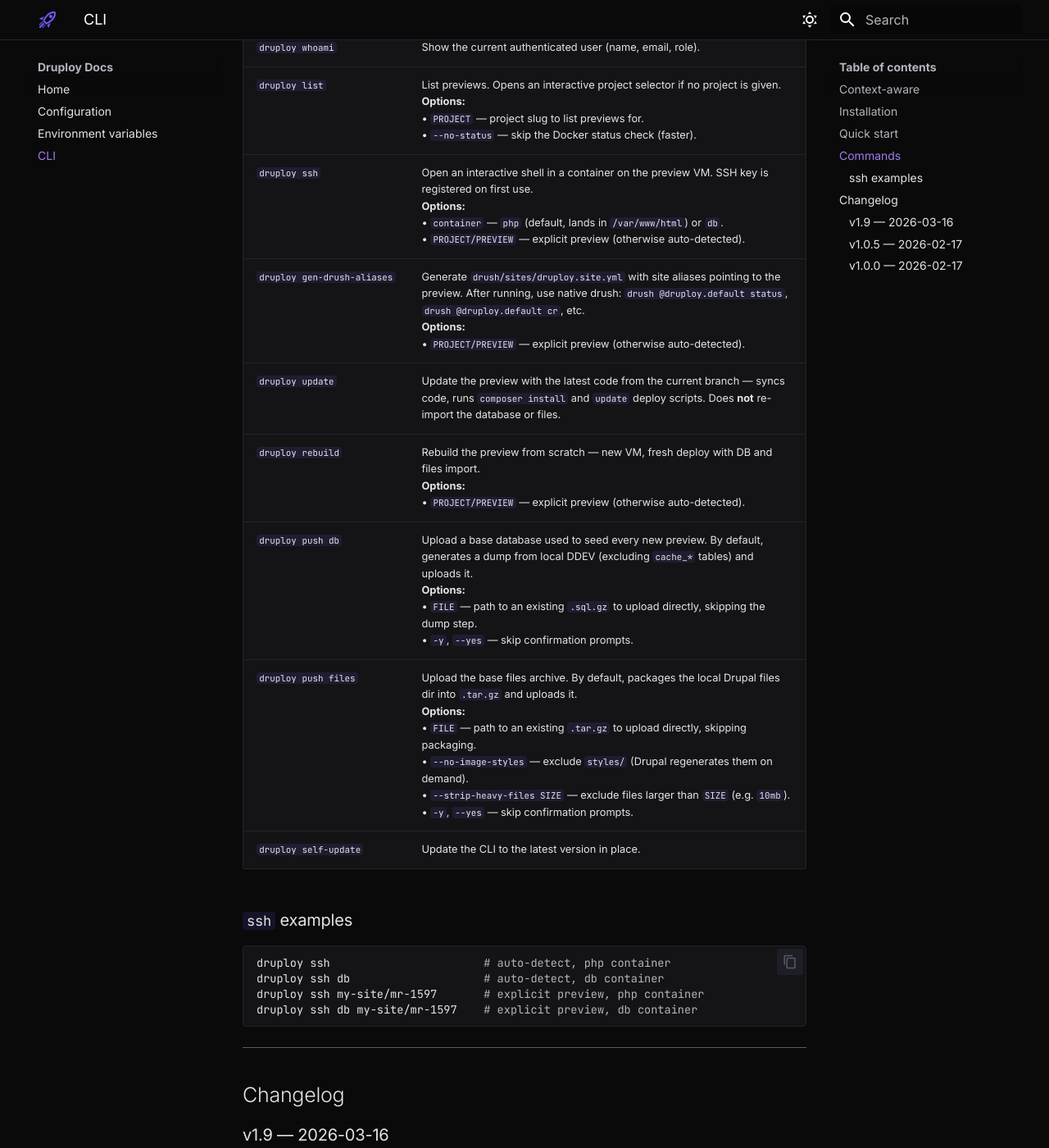
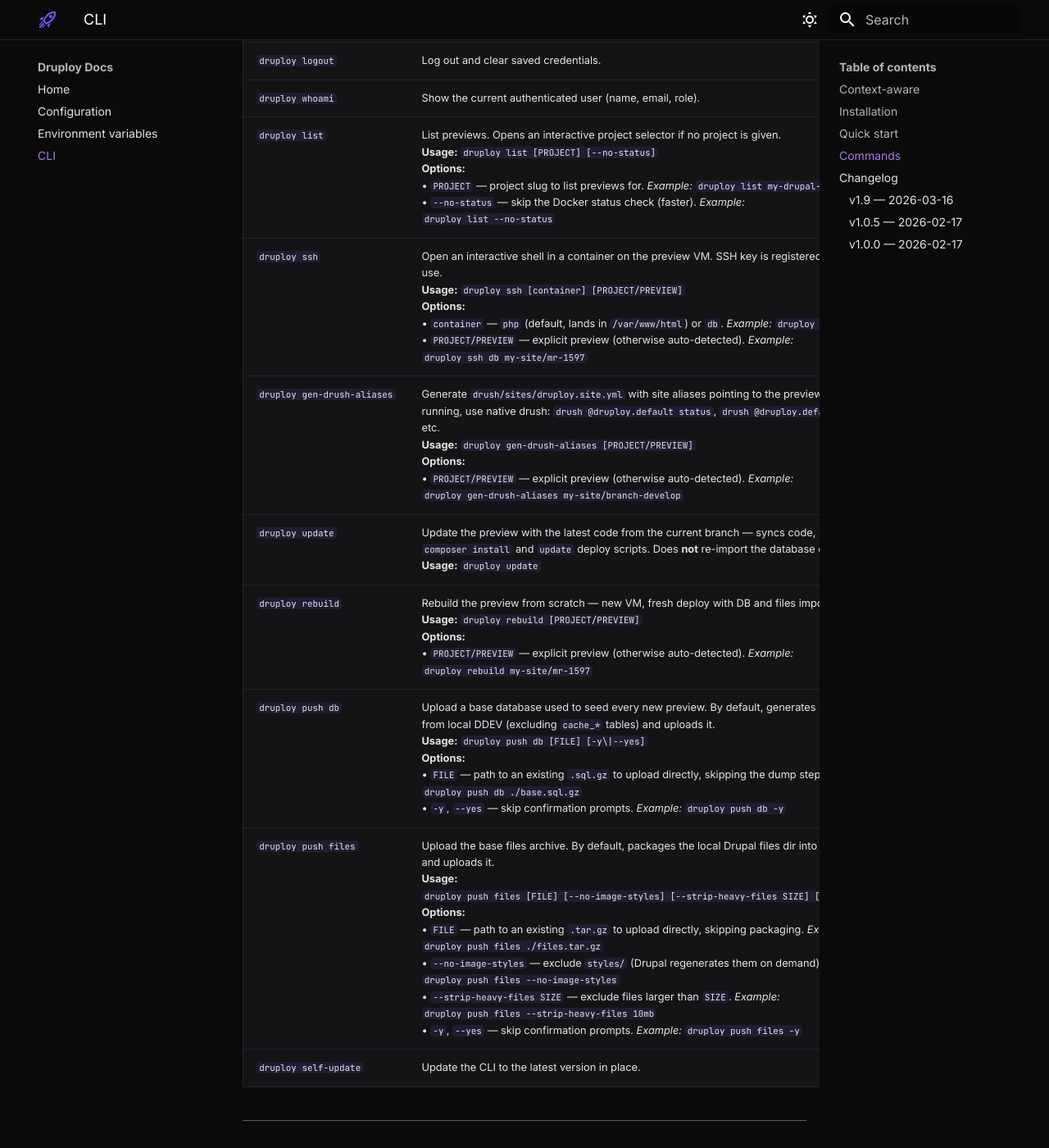
Before and after one commit to capynet/preview-server, an MkDocs documentation site: the page built from docs/docs/cli.md, in a window 1280 px wide and 1400 px high, scrolled down 1879 px. Shown: the whole window at 82% size. Built offline with MkDocs 1.6.1 and Material for MkDocs 9.7.7, drawn with Linux system fonts in a browser that asks for light colours; some of the changed text lies outside the part shown.

Commit message:
docs(cli): add signature and per-option examples to command table
Each Description cell now shows the full Usage signature and an
Example line per option, so users can see real invocations
alongside the descriptions.

Co-Authored-By: Claude Opus 4.7 (1M context) <noreply@anthropic.com>

````diff
--- a/docs/docs/cli.md
+++ b/docs/docs/cli.md
@@ -62,27 +62,18 @@ When `PROJECT/PREVIEW` is not provided, the CLI auto-detects it from the current
 
 | Command | Description |
 |---|---|
-| `druploy login` | Authenticate via browser (device flow).<br>**Options:**<br>• `--no-browser` — print the authorization URL instead of opening a browser. |
-| `druploy setup` | Scaffold a Drupal project for previews: creates `druploy.yml`, `web/sites/default/settings.druploy.php`, and `scripts/druploy/`. Run from the project root.<br>**Options:**<br>• `--override` — overwrite existing files with the latest templates. |
+| `druploy login` | Authenticate via browser (device flow).<br>**Usage:** `druploy login [--no-browser]`<br>**Options:**<br>• `--no-browser` — print the authorization URL instead of opening a browser. _Example:_ `druploy login --no-browser` |
+| `druploy setup` | Scaffold a Drupal project for previews: creates `druploy.yml`, `web/sites/default/settings.druploy.php`, and `scripts/druploy/`. Run from the project root.<br>**Usage:** `druploy setup [--override]`<br>**Options:**<br>• `--override` — overwrite existing files with the latest templates. _Example:_ `druploy setup --override` |
 | `druploy logout` | Log out and clear saved credentials. |
 | `druploy whoami` | Show the current authenticated user (name, email, role). |
-| `druploy list` | List previews. Opens an interactive project selector if no project is given.<br>**Options:**<br>• `PROJECT` — project slug to list previews for.<br>• `--no-status` — skip the Docker status check (faster). |
-| `druploy ssh` | Open an interactive shell in a container on the preview VM. SSH key is registered on first use.<br>**Options:**<br>• `container` — `php` (default, lands in `/var/www/html`) or `db`.<br>• `PROJECT/PREVIEW` — explicit preview (otherwise auto-detected). |
-| `druploy gen-drush-aliases` | Generate `drush/sites/druploy.site.yml` with site aliases pointing to the preview. After running, use native drush: `drush @druploy.default status`, `drush @druploy.default cr`, etc.<br>**Options:**<br>• `PROJECT/PREVIEW` — explicit preview (otherwise auto-detected). |
-| `druploy update` | Update the preview with the latest code from the current branch — syncs code, runs `composer install` and `update` deploy scripts. Does **not** re-import the database or files. |
-| `druploy rebuild` | Rebuild the preview from scratch — new VM, fresh deploy with DB and files import.<br>**Options:**<br>• `PROJECT/PREVIEW` — explicit preview (otherwise auto-detected). |
-| `druploy push db` | Upload a base database used to seed every new preview. By default, generates a dump from local DDEV (excluding `cache_*` tables) and uploads it.<br>**Options:**<br>• `FILE` — path to an existing `.sql.gz` to upload directly, skipping the dump step.<br>• `-y`, `--yes` — skip confirmation prompts. |
-| `druploy push files` | Upload the base files archive. By default, packages the local Drupal files dir into `.tar.gz` and uploads it.<br>**Options:**<br>• `FILE` — path to an existing `.tar.gz` to upload directly, skipping packaging.<br>• `--no-image-styles` — exclude `styles/` (Drupal regenerates them on demand).<br>• `--strip-heavy-files SIZE` — exclude files larger than `SIZE` (e.g. `10mb`).<br>• `-y`, `--yes` — skip confirmation prompts. |
+| `druploy list` | List previews. Opens an interactive project selector if no project is given.<br>**Usage:** `druploy list [PROJECT] [--no-status]`<br>**Options:**<br>• `PROJECT` — project slug to list previews for. _Example:_ `druploy list my-drupal-site`<br>• `--no-status` — skip the Docker status check (faster). _Example:_ `druploy list --no-status` |
+| `druploy ssh` | Open an interactive shell in a container on the preview VM. SSH key is registered on first use.<br>**Usage:** `druploy ssh [container] [PROJECT/PREVIEW]`<br>**Options:**<br>• `container` — `php` (default, lands in `/var/www/html`) or `db`. _Example:_ `druploy ssh db`<br>• `PROJECT/PREVIEW` — explicit preview (otherwise auto-detected). _Example:_ `druploy ssh db my-site/mr-1597` |
+| `druploy gen-drush-aliases` | Generate `drush/sites/druploy.site.yml` with site aliases pointing to the preview. After running, use native drush: `drush @druploy.default status`, `drush @druploy.default cr`, etc.<br>**Usage:** `druploy gen-drush-aliases [PROJECT/PREVIEW]`<br>**Options:**<br>• `PROJECT/PREVIEW` — explicit preview (otherwise auto-detected). _Example:_ `druploy gen-drush-aliases my-site/branch-develop` |
+| `druploy update` | Update the preview with the latest code from the current branch — syncs code, runs `composer install` and `update` deploy scripts. Does **not** re-import the database or files.<br>**Usage:** `druploy update` |
+| `druploy rebuild` | Rebuild the preview from scratch — new VM, fresh deploy with DB and files import.<br>**Usage:** `druploy rebuild [PROJECT/PREVIEW]`<br>**Options:**<br>• `PROJECT/PREVIEW` — explicit preview (otherwise auto-detected). _Example:_ `druploy rebuild my-site/mr-1597` |
+| `druploy push db` | Upload a base database used to seed every new preview. By default, generates a dump from local DDEV (excluding `cache_*` tables) and uploads it.<br>**Usage:** `druploy push db [FILE] [-y\|--yes]`<br>**Options:**<br>• `FILE` — path to an existing `.sql.gz` to upload directly, skipping the dump step. _Example:_ `druploy push db ./base.sql.gz`<br>• `-y`, `--yes` — skip confirmation prompts. _Example:_ `druploy push db -y` |
+| `druploy push files` | Upload the base files archive. By default, packages the local Drupal files dir into `.tar.gz` and uploads it.<br>**Usage:** `druploy push files [FILE] [--no-image-styles] [--strip-heavy-files SIZE] [-y\|--yes]`<br>**Options:**<br>• `FILE` — path to an existing `.tar.gz` to upload directly, skipping packaging. _Example:_ `druploy push files ./files.tar.gz`<br>• `--no-image-styles` — exclude `styles/` (Drupal regenerates them on demand). _Example:_ `druploy push files --no-image-styles`<br>• `--strip-heavy-files SIZE` — exclude files larger than `SIZE`. _Example:_ `druploy push files --strip-heavy-files 10mb`<br>• `-y`, `--yes` — skip confirmation prompts. _Example:_ `druploy push files -y` |
 | `druploy self-update` | Update the CLI to the latest version in place. |
-
-### `ssh` examples
-
-```bash
-druploy ssh                       # auto-detect, php container
-druploy ssh db                    # auto-detect, db container
-druploy ssh my-site/mr-1597       # explicit preview, php container
-druploy ssh db my-site/mr-1597    # explicit preview, db container
-```
 
 ---
 
````
